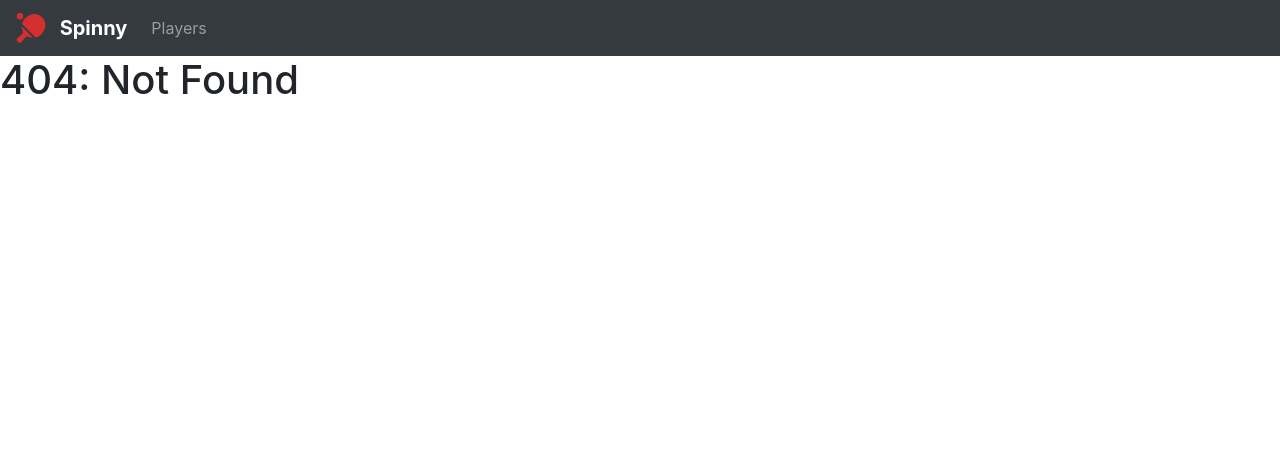
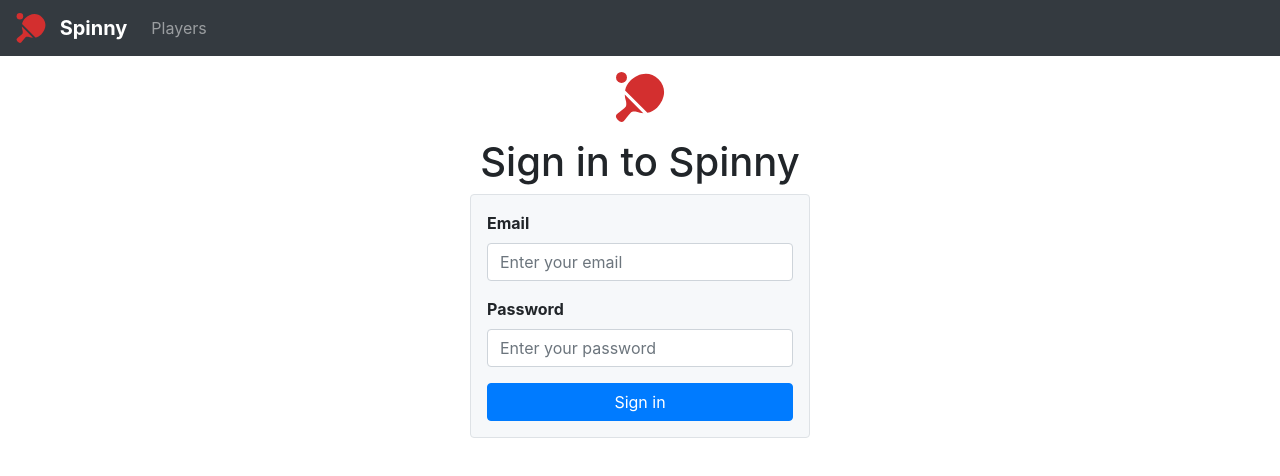
Before and after one commit to alexiscrack3/spinny-react, a React (Create React App) app: page /login in a window 1280 px wide. Before the commit this address had no page. Shown: the top 476 px of the page. Built offline with nearby package versions, Linux system fonts and the light colour scheme.

Commit message:
Create login page

```diff
--- a/src/App.js
+++ b/src/App.js
@@ -1,7 +1,8 @@
 import { BrowserRouter, Switch, Route } from "react-router-dom";
 import "./App.css";
-import Layout from "./components/layout/layout";
-import Home from "./pages/home/home";
+import Layout from "./components/layout/Llayout";
+import Home from "./pages/home/Home";
+import Login from "./pages/login/Login";
 import NotFound from "./pages/not-found/NotFound";
 import Players from "./pages/players/Players";
 import PlayerDetails from "./components/players/PlayerDetails";
@@ -12,6 +13,7 @@
       <Layout>
         <Switch className="App">
           <Route exact path="/" component={Home} />
+          <Route exact path="/login" component={Login} />
           <Route exact path="/players" component={Players} />
           <Route exact path="/players/:id" component={PlayerDetails} />
           <Route component={NotFound} />
--- a/src/components/layout/layout.js
+++ b/src/components/layout/Llayout.js
@@ -1,9 +1,8 @@
 import React from "react";
 import Navbar from "react-bootstrap/Navbar";
 import Nav from "react-bootstrap/Nav";
-import Form from "react-bootstrap/Form";
-import Button from "react-bootstrap/Button";
-import "./layout.css";
+import Container from "react-bootstrap/Container";
+import "./Llayout.css";
 import logo from "../../logo.svg";
 
 class Layout extends React.Component {
@@ -25,7 +24,7 @@
             <Nav.Link href="/players">Players</Nav.Link>
           </Nav>
         </Navbar>
-        {this.props.children}
+        <Container fluid>{this.props.children}</Container>
       </React.Fragment>
     );
   }
--- /dev/null
+++ b/src/components/login/LoginBox.css
@@ -0,0 +1,8 @@
+.login-box-form {
+  width: 340px;
+  margin: 0 auto;
+}
+
+.login-box-content {
+  background-color: #f6f8fa;
+}
--- /dev/null
+++ b/src/components/login/LoginBox.js
@@ -0,0 +1,33 @@
+import React from "react";
+import Form from "react-bootstrap/Form";
+import { Button } from "react-bootstrap";
+import "./LoginBox.css";
+
+class LoginBox extends React.Component {
+  render() {
+    return (
+      <React.Fragment>
+        <Form className="login-box-form">
+          <div className="login-box-header mt-3 d-flex flex-column align-items-center">
+            <h1>Sign in to Spinny</h1>
+          </div>
+          <div className="login-box-content border rounded p-3">
+            <Form.Group controlId="username">
+              <Form.Label className="font-weight-bold">Email</Form.Label>
+              <Form.Control type="email" placeholder="Enter your email" />
+            </Form.Group>
+            <Form.Group controlId="password">
+              <Form.Label className="font-weight-bold">Password</Form.Label>
+              <Form.Control type="password" placeholder="Enter your password" />
+            </Form.Group>
+            <Button variant="primary" type="submit" className="w-100">
+              Sign in
+            </Button>
+          </div>
+        </Form>
+      </React.Fragment>
+    );
+  }
+}
+
+export default LoginBox;
--- a/src/pages/home/home.js
+++ b/src/pages/home/home.js
@@ -1,7 +1,16 @@
-import "./home.css";
+import "./Home.css";
 
 function Home() {
-  return "Home page";
+  return (
+    <div>
+      <h1>Built for ping pong player</h1>
+      <p>
+        Spinny is a platform inspired by the way you work. From open source to
+        business, you can host and review code, manage projects, and build
+        software alongside 50 million developers.
+      </p>
+    </div>
+  );
 }
 
 export default Home;
--- /dev/null
+++ b/src/pages/login/Login.js
@@ -0,0 +1,17 @@
+import "./Login.css";
+import React from "react";
+import LoginBox from "../../components/login/LoginBox";
+import logo from "../../logo.svg";
+
+function Login() {
+  return (
+    <React.Fragment>
+      <div className="login-logo mt-3 d-flex flex-column align-items-center">
+        <img alt="Spinny" src={logo} width="50" height="50" />
+      </div>
+      <LoginBox />
+    </React.Fragment>
+  );
+}
+
+export default Login;
```
Also changed, not shown: src/components/layout/Llayout.css (renamed from src/components/layout/layout.css), src/pages/login/Login.css (added).
